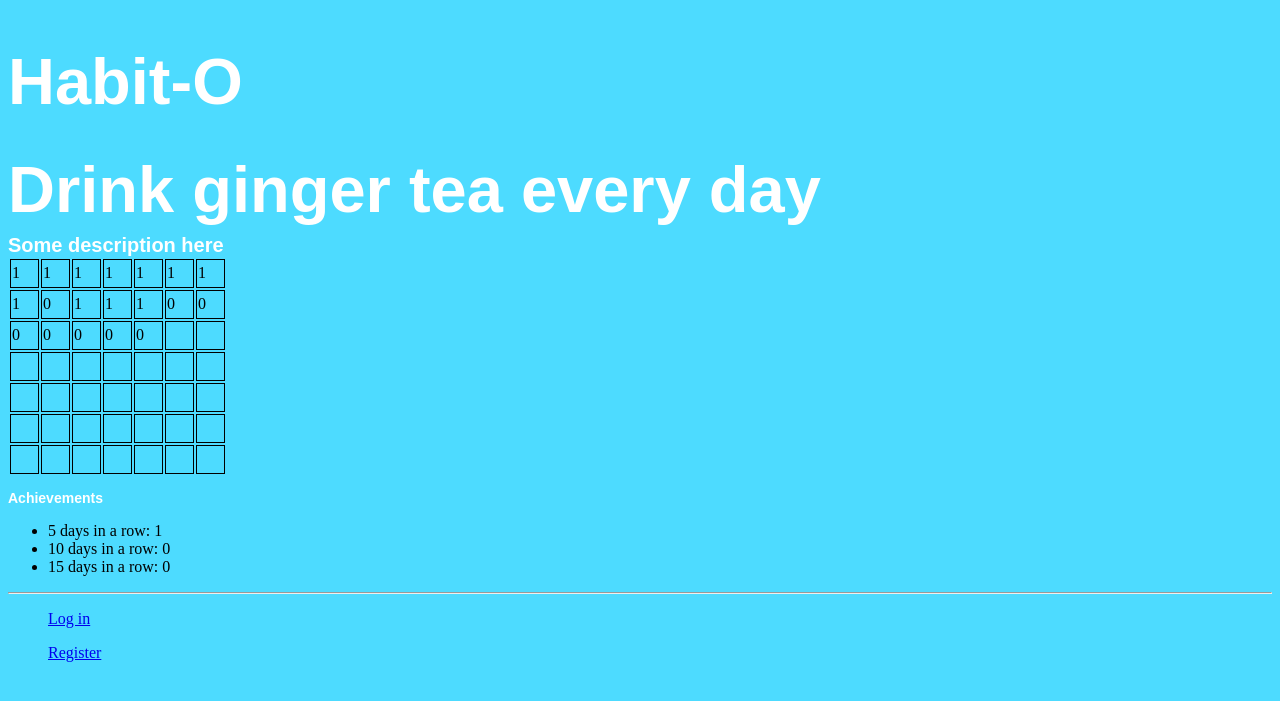
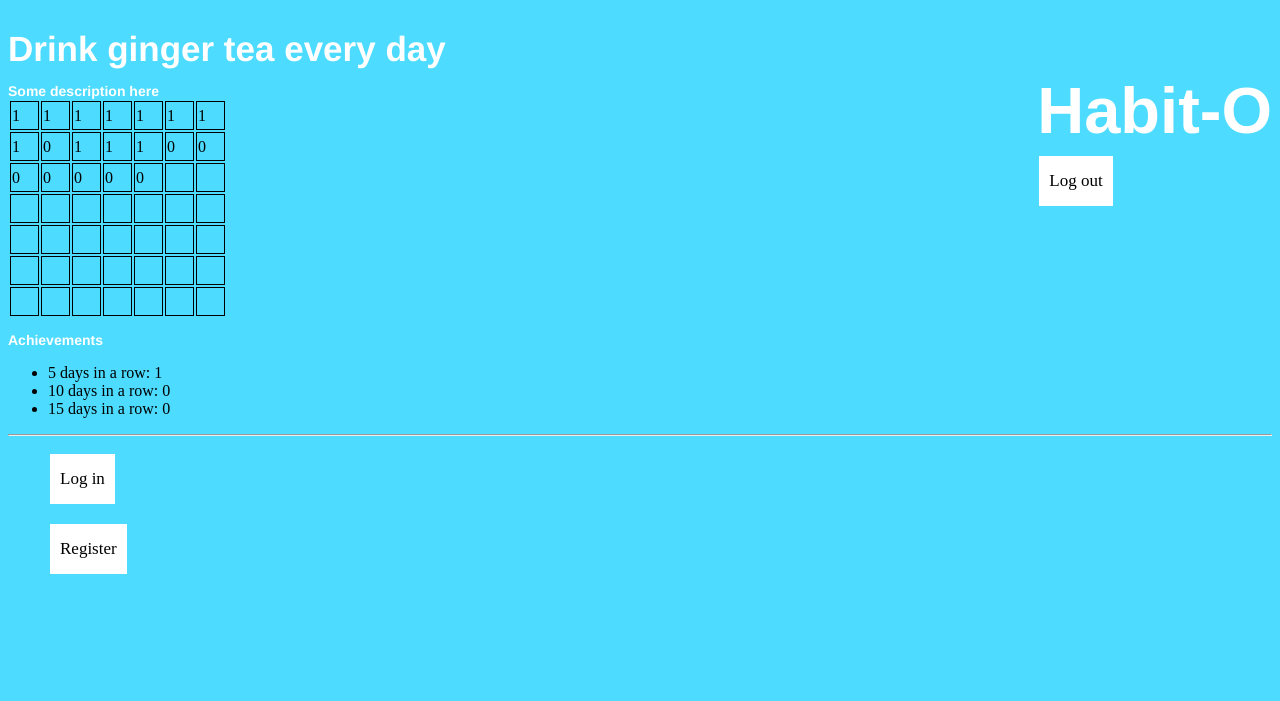
Before and after one commit to AukseBar/Habit-O, a Django app: a page that uses templates/habito_app/habit.html in a window 1280 px wide. Shown: the top 701 px of the page. Run offline with Django 3.2, Linux system fonts and the light colour scheme; data comes from the database, SQL or seed files in the repository; both versions use the stored data as it was after the commit; some libraries are stand-ins or nearby versions.

Commit message:
css updated- not finished yet

```diff
--- a/static/css/basic/stylesLoggedIn.css
+++ b/static/css/basic/stylesLoggedIn.css
@@ -9,14 +9,35 @@ h1 {
 }
 h2 {
     color: white;
-    font-size: 20px;
-    font-family: 'Arial';
+    font-size: 35px;
+    font-family: 'Helvetica';
     margin-bottom:0px;
 }
 
 h3 {
     color: white;
     font-size: 14px;
-    font-family: 'Arial';
+    font-family: 'Helvetica';
     margin-bottom:0px;
 }
+
+.title {
+	position:relative;
+}
+.logo {
+	position: absolute;
+	bottom:15;
+	right:0;
+}
+.button {
+    background-color: white;
+    border: none;
+    color: black;
+    padding: 15px 10px;
+    text-align: center;
+    text-decoration: none;
+    display: inline-block;
+    font-size: 17px;
+    margin: 2px 2px;
+    cursor: pointer;
+}
--- a/templates/habito_app/base_authenticated.html
+++ b/templates/habito_app/base_authenticated.html
@@ -14,13 +14,12 @@
     </head>
     <body>
 		<div class="title">
-		<h1 class="logo">Habit-O</h1>
+			<div class="logo"><h1>Habit-O</h1>
+				<p>{% if user.is_authenticated %}
+                Hello, {{ user.username }}!
+                {% endif %}
+			<a href="{% url 'logout' %}" class="button">Log out</a></p>
 		</div>
-		<div>
-                 {% if user.is_authenticated %}
-                 Hello, {{ user.username }}!
-                {% endif %}
-         </div>
         <div>
             {% block body_block %}
             {% endblock %}
@@ -31,11 +30,9 @@
         <div>
             <ul>
             {% if user.is_authenticated %}
-    	<p><a href="{% url 'logout' %}" class="button">Log out</a></p>
-                <p><a href="{% url 'index' %}" class="button">Back to Index</a></p>
-    	<p><a href="{% url 'restricted' %}" class="button">restricted page</a></p>
-          <p><a href="{% url 'user' %}" class="button">Back to User Information</a></p>
-          <p><a href="{% url 'add_habit' %}" class="button">Add a New Habit</a></p>
+                <p><a href="{% url 'index' %}" class="button">Back to Index</a>
+        <a href="{% url 'user' %}" class="button">Back to User Information</a>
+        <a href="{% url 'add_habit' %}" class="button">Add a New Habit</a></p>
     {% else %}
 	<p><a href="{% url 'login' %}" class="button">Log in</a></p>
 	<a href="{% url 'register' %}" class="button">Register</a>
--- a/templates/habito_app/habit.html
+++ b/templates/habito_app/habit.html
@@ -22,14 +22,14 @@
 
    <div>
       {% if habit %}
-         <h1 id="habitTitle" data-slug="{{habit_slug}}">{{habit_title}}</h1>
+         <h2 id="habitTitle" data-slug="{{habit_slug}}">{{habit_title}}</h2>
 
          <!-- DESCRIPTION -->
          <div>
             {% if habit_desc %}
-               <h2 id="habitDesc" data-slug="{{habit_slug}}">
+               <h3 id="habitDesc" data-slug="{{habit_slug}}">
                   {{ habit_desc }}
-               </h2>
+               </h3>
             {% else %}
                <strong>No description currently.</strong>
             {% endif %}
```
Also changed, not shown: templates/habito_app/styles.css (+0 -8 lines), db.sqlite3.
